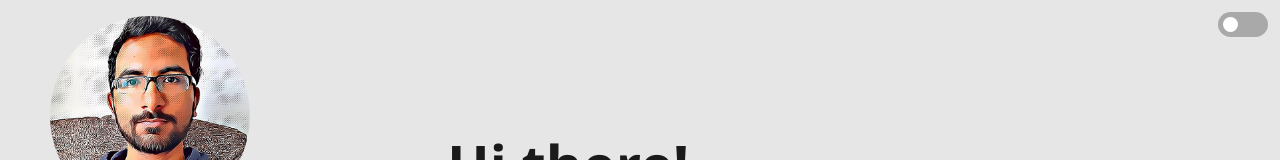
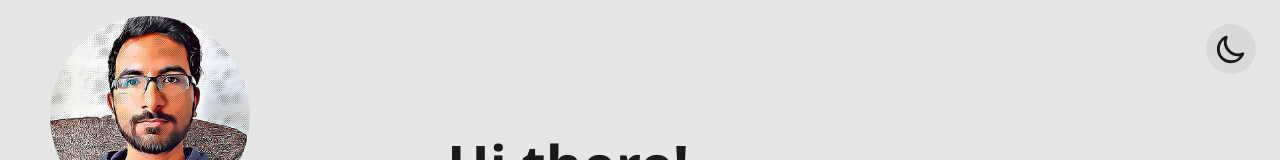
Before and after one commit to unknwnlistener/unknwnlistener.github.io, a React (Create React App) app: page / in a window 1280 px wide. Shown: the top 160 px of the page. Built offline with nearby package versions, Linux system fonts and the light colour scheme.

Commit message:
:art: Changed Logo for dark mode toggle
Changed the dark mode toggle to a moon svg. Need to fix issue of on hover background change

```diff
--- a/src/components/MainContainer.js
+++ b/src/components/MainContainer.js
@@ -1,5 +1,7 @@
 import React, { useState } from "react";
 import "../styles/main.css";
+import "../styles/dark-mode.css";
+import { MoonIcon } from "../icons/moon";
 import { SideNav } from "./SideNav";
 import { AboutMe } from "./AboutMe";
 import { Timeline } from "./Timeline";
@@ -33,20 +35,21 @@
   }
 
   let toggleDark = () => {
-    console.log("Dark toggle");
     setDarkToggle(!darkToggle);
   };
 
   return (
     <div className={`main-container ${darkToggle ? "dark-mode" : ""}`}>
-      <label className="toggle-control">
-        <input
-          type="checkbox"
-          defaultChecked={false}
-          onChange={() => toggleDark()}
+      <button
+        title="Click here to toggle dark mode"
+        className="toggle-dark-mode"
+        onClick={() => toggleDark()}
+      >
+        <MoonIcon
+          fill={darkToggle ? "currentColor" : "none"}
+          stroke={darkToggle ? "none" : "currentColor"}
         />
-        <span className="control"></span>
-      </label>
+      </button>
       <SideNav
         tabTitles={tabTitles}
         tabList={tabs}
--- /dev/null
+++ b/src/icons/moon.jsx
@@ -0,0 +1,7 @@
+export const MoonIcon = ({fill, stroke}) => {
+  return (
+    <svg class="w-6 h-6" fill={fill} stroke={stroke} viewBox="0 0 24 24" xmlns="http://www.w3.org/2000/svg">
+      <path strokeLinecap="round" strokeLinejoin="round" strokeWidth="2" d="M20.354 15.354A9 9 0 018.646 3.646 9.003 9.003 0 0012 21a9.003 9.003 0 008.354-5.646z">
+      </path>
+    </svg>);
+}
--- /dev/null
+++ b/src/styles/dark-mode.css
@@ -0,0 +1,22 @@
+.toggle-dark-mode {
+  display: block;
+  position: absolute;
+  right: 0;
+  margin: 24px 24px 0 0;
+  cursor: pointer;
+  z-index: 99999;
+  width: 50px;
+  height: 50px;
+  border-radius: 100%;
+  border: 0px;
+  box-shadow: initial;
+  background-color: var(--gray-100);
+}
+
+.dark-mode .toggle-dark-mode {
+  background-color: var(--gray-500);
+}
+
+.toggle-dark-mode:hover {
+  background-color: var(--black);
+}
--- a/src/styles/main.css
+++ b/src/styles/main.css
@@ -10,6 +10,12 @@
   --red-300: hsl(30, 96%, 43%);
   --red-200: hsl(39, 100%, 47%);
   --red-100: hsl(45, 100%, 50%);
+
+  --gray-500: hsl(0, 0%, 20%);
+  --gray-400: hsl(0, 0%, 30%);
+  --gray-300: hsl(0, 0%, 45%);
+  --gray-200: hsl(0, 0%, 65%);
+  --gray-100: hsl(0, 0%, 85%);
 
   --color-sat: 0%;
   --color-hue: 0;
@@ -121,57 +127,6 @@
   cursor: default;
 }
 
-/* Toggle button css */
-
-.toggle-control {
-  display: block;
-  position: absolute;
-  right: 0;
-  padding-left: 50px;
-  margin: 12px;
-  cursor: pointer;
-  font-size: 15px;
-  -webkit-user-select: none;
-  -moz-user-select: none;
-  -ms-user-select: none;
-  user-select: none;
-  z-index: 99999;
-}
-.toggle-control input {
-  position: absolute;
-  opacity: 0;
-  cursor: pointer;
-  height: 0;
-  width: 0;
-}
-.toggle-control input:checked ~ .control {
-  background-color: dodgerblue;
-}
-.toggle-control input:checked ~ .control:after {
-  left: 30px;
-}
-.toggle-control .control {
-  position: absolute;
-  top: 0;
-  left: 0;
-  height: 25px;
-  width: 50px;
-  border-radius: 12.5px;
-  background-color: darkgray;
-  transition: background-color 0.35s ease-out;
-}
-.toggle-control .control:after {
-  content: "";
-  position: absolute;
-  left: 5px;
-  top: 5px;
-  width: 15px;
-  height: 15px;
-  border-radius: 12.5px;
-  background: white;
-  transition: left 0.15s ease-in;
-}
-
 @media screen and (max-width: 600px) {
   h1 {
     font-size: 1.1rem;
```
